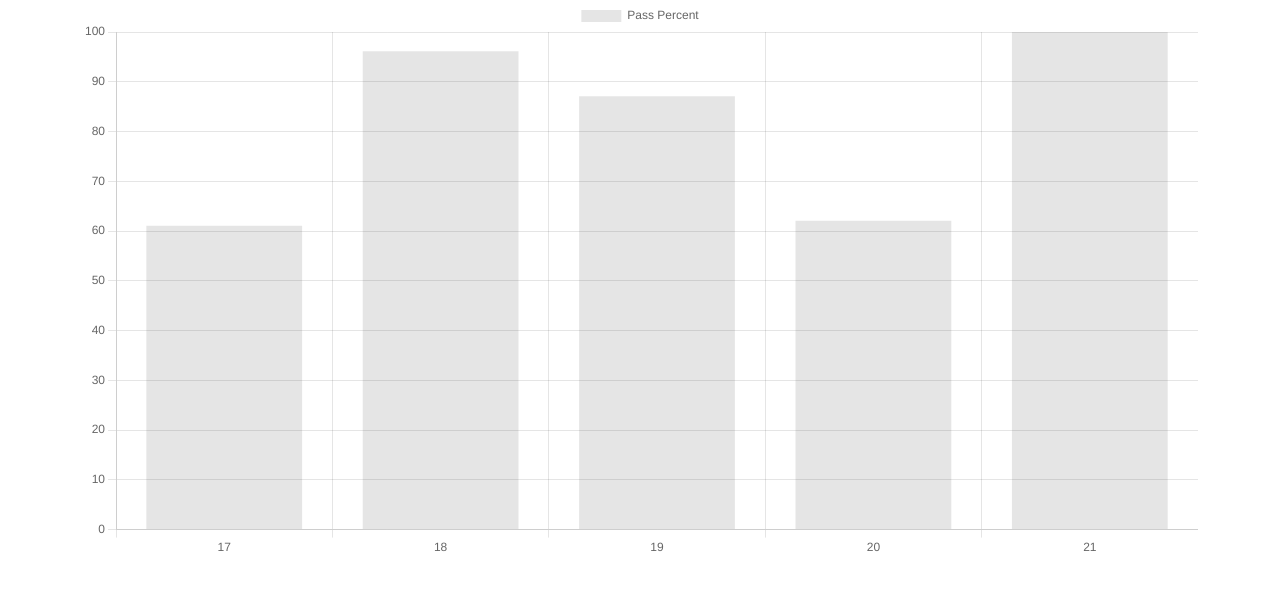
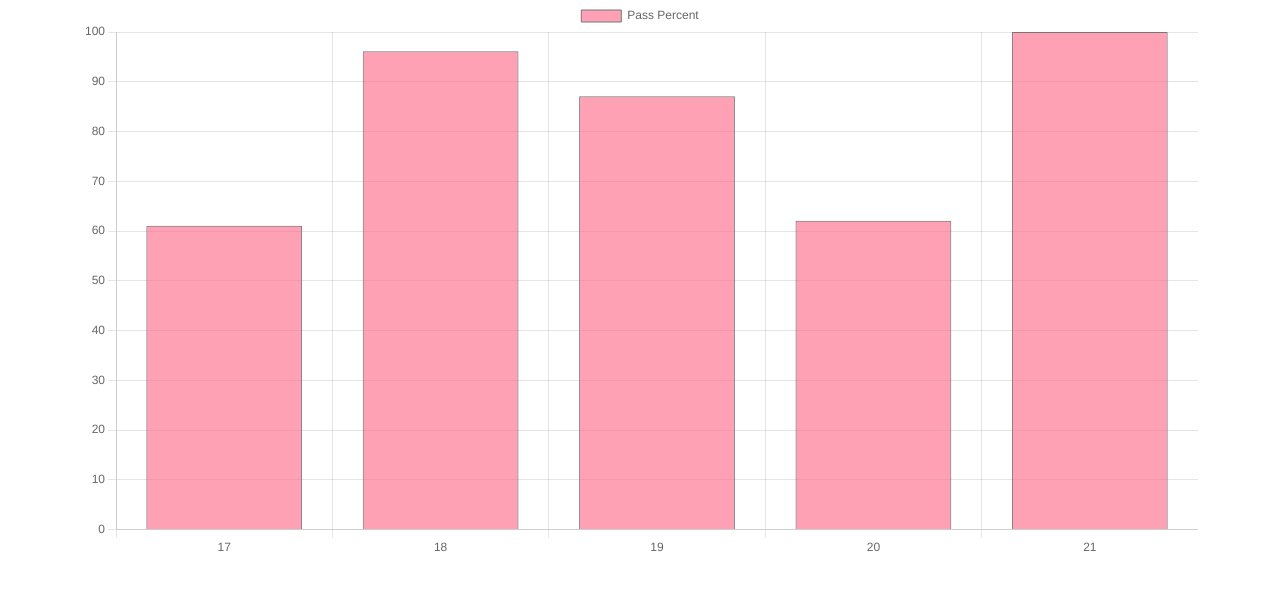
Before and after one commit to AdeepKrishnaKeelar/Activity-Work, a plain HTML site: page Experiment/chart.html in a window 1280 px wide. Drawn offline with nearby package versions, Linux system fonts and the light colour scheme.

Commit message:
VS rocks!

```diff
--- a/Experiment/chart.html
+++ b/Experiment/chart.html
@@ -16,6 +16,9 @@
     </div>
     <script>
         let myChart = document.getElementById('myChart').getContext('2d');
+      //  Chart.defaults.global.defaultFontFamily = 'Lato';
+       // Chart.defaults.global.defaultFontSize = 18;
+       // Chart.defaults.global.defaultFontColor = '#777';
 
 let barChart = new Chart(myChart,{
     type:'bar',
@@ -29,7 +32,17 @@ let barChart = new Chart(myChart,{
                 87.09,
                 62.06,
                 100
-            ]
+            ],
+            backgroundColor:[
+                'rgba(255,99,132,0.6)',
+                'rgba(255,99,132,0.6)',
+                'rgba(255,99,132,0.6)',
+                'rgba(255,99,132,0.6)',
+                'rgba(255,99,132,0.6)'
+            ],
+            borderWidth:1,
+            borderColor:'#777',
+            hoverBorderWidth:'#000'
         }]
     },
     options:{}
```
